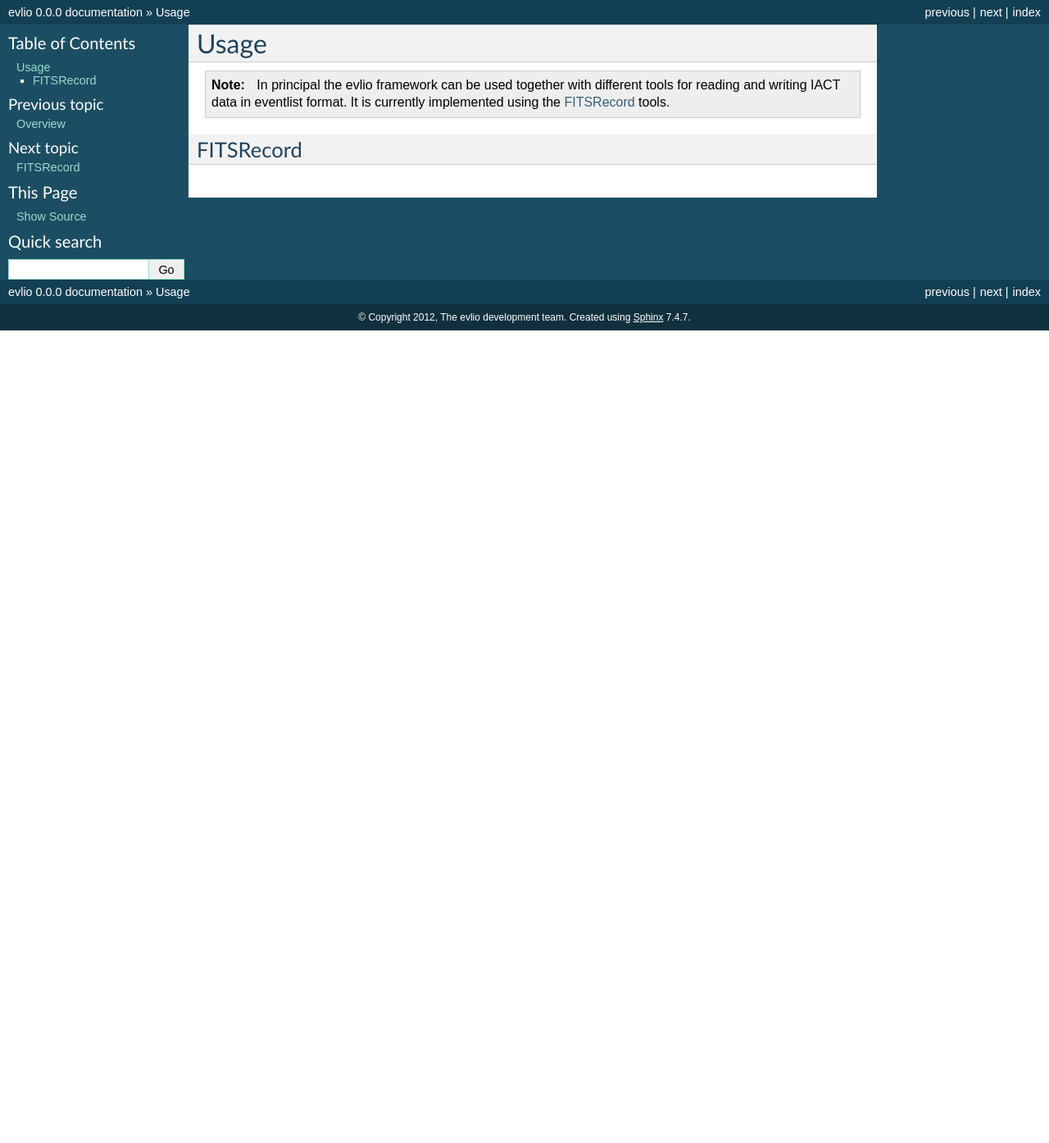
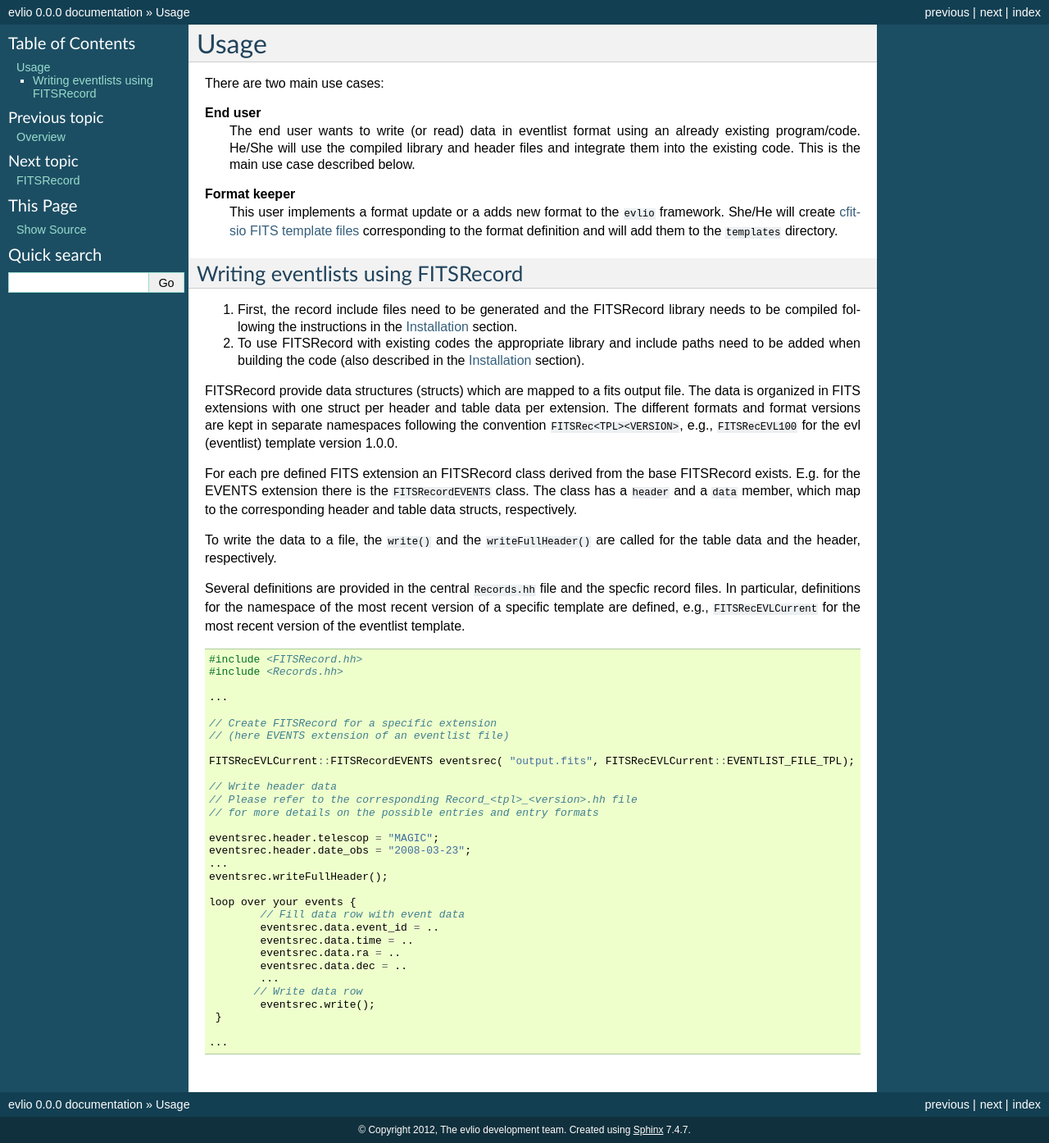
Before and after one commit to mraue/evlio, a Sphinx documentation site: the page built from docs/usage.rst, in a window 1280 px wide. Shown: the whole page at 82% size. Built offline with Sphinx 7.4.7, drawn with Linux system fonts in a browser that asks for light colours; formulas are drawn with MathJax 3; before the commit the page ends 900 px from its top, so only the background shows below that.

```diff
--- a/docs/usage.rst
+++ b/docs/usage.rst
@@ -2,9 +2,78 @@
 Usage
 =======
 
-.. note::
-    In principal the evlio framework can be used together with different tools for reading and writing IACT data in eventlist format. It is currently implemented using the :doc:`fitsrecord` tools.
+There are two main use cases:
 
---------------
-FITSRecord
---------------
+**End user**
+    The end user wants to write (or read) data in eventlist format using an already existing program/code. He/She will use the compiled library and header files and integrate them into the existing code. This is the main use case described below.
+
+**Format keeper**
+    This user implements a format update or a adds new format to the ``evlio`` framework. She/He will create `cfitsio FITS template files <http://heasarc.gsfc.nasa.gov/docs/software/fitsio/c/c_user/node105.html>`_ corresponding to the format definition and will add them to the ``templates`` directory.
+
+-------------------------------------------
+Writing eventlists using FITSRecord
+-------------------------------------------
+
+1.  First, the record include files need to be generated and the
+    FITSRecord library needs to be compiled following the instructions in
+    the :doc:`installation` section.
+2.  To use FITSRecord with existing codes the appropriate library and
+    include paths need to be added when building the code (also described
+    in the :doc:`installation` section).
+
+FITSRecord provide data structures (structs) which are mapped to a
+fits output file. The data is organized in FITS extensions with one
+struct per header and table data per extension. The different formats
+and format versions are kept in separate namespaces following the
+convention ``FITSRec<TPL><VERSION>``, e.g., ``FITSRecEVL100`` for the
+evl (eventlist) template version 1.0.0.
+
+For each pre defined FITS extension an FITSRecord class derived from
+the base FITSRecord exists. E.g. for the EVENTS extension there is the
+``FITSRecordEVENTS`` class. The class has a ``header`` and a ``data``
+member, which map to the corresponding header and table data structs,
+respectively.
+
+To write the data to a file, the ``write()`` and the
+``writeFullHeader()`` are called for the table data and the header,
+respectively.
+
+Several definitions are provided in the central ``Records.hh`` file
+and the specfic record files. In particular, definitions for the
+namespace of the most recent version of a specific template are
+defined, e.g., ``FITSRecEVLCurrent`` for the most recent version of
+the eventlist template.
+
+.. code-block:: c++
+
+   #include <FITSRecord.hh>
+   #include <Records.hh>
+
+   ...
+
+   // Create FITSRecord for a specific extension
+   // (here EVENTS extension of an eventlist file)
+
+   FITSRecEVLCurrent::FITSRecordEVENTS eventsrec( "output.fits", FITSRecEVLCurrent::EVENTLIST_FILE_TPL);
+
+   // Write header data
+   // Please refer to the corresponding Record_<tpl>_<version>.hh file
+   // for more details on the possible entries and entry formats
+
+   eventsrec.header.telescop = "MAGIC";
+   eventsrec.header.date_obs = "2008-03-23";
+   ...
+   eventsrec.writeFullHeader();
+
+   loop over your events {
+           // Fill data row with event data
+           eventsrec.data.event_id = ..
+           eventsrec.data.time = ..
+           eventsrec.data.ra = ..
+           eventsrec.data.dec = ..
+           ...
+          // Write data row
+ 	   eventsrec.write();
+    }
+
+   ...
```
Also changed, not shown: docs/index.rst (+4 -4 lines), docs/overview.rst (+11 -22 lines).
